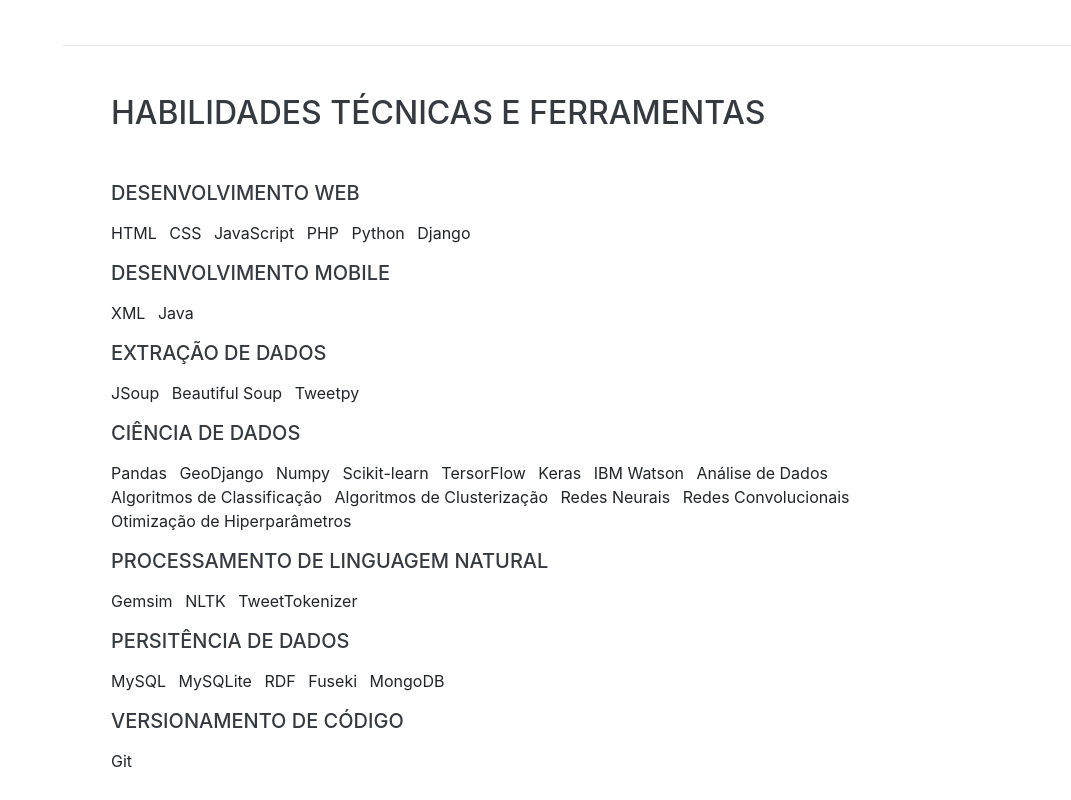
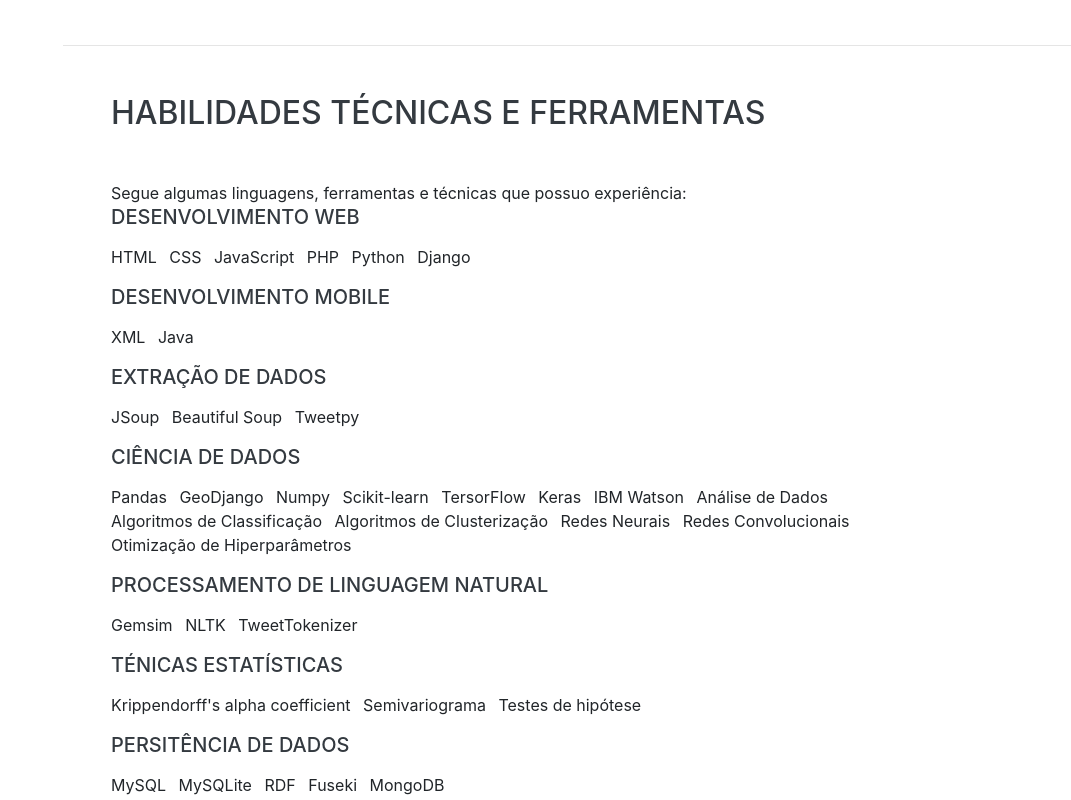
Before and after one commit to thiagogcosta/thiagogcosta.github.io, a website with bundled scripts: page index.html in a window 1280 px wide. Shown: the part 5050-5850 px from the top of the page, without its empty margins (209-1280 px from the left). Built offline with nearby package versions, Linux system fonts and the light colour scheme; a web font is replaced by a local one.

Commit message:
inserindo habilidades

```diff
--- a/index.html
+++ b/index.html
@@ -356,6 +356,8 @@
 
         <h2 class="mb-5">Habilidades Técnicas e Ferramentas</h2>
 
+        Segue algumas linguagens, ferramentas e técnicas que possuo experiência:
+
         <h5 class="mb-3">Desenvolvimento Web</h5>
         <ul class="list-inline">
           <li class="list-inline-item">HTML</li>
@@ -397,6 +399,12 @@
           <li class="list-inline-item">Gemsim</li>
           <li class="list-inline-item">NLTK</li>
           <li class="list-inline-item">TweetTokenizer</li>
+        </ul>
+        <h5 class="mb-3">Ténicas Estatísticas</h5>
+        <ul class="list-inline">
+          <li class="list-inline-item">Krippendorff's alpha coefficient</li>
+          <li class="list-inline-item">Semivariograma</li>
+          <li class="list-inline-item">Testes de hipótese</li>
         </ul>
         <h5 class="mb-3">Persitência de Dados</h5>
         <ul class="list-inline">
```
